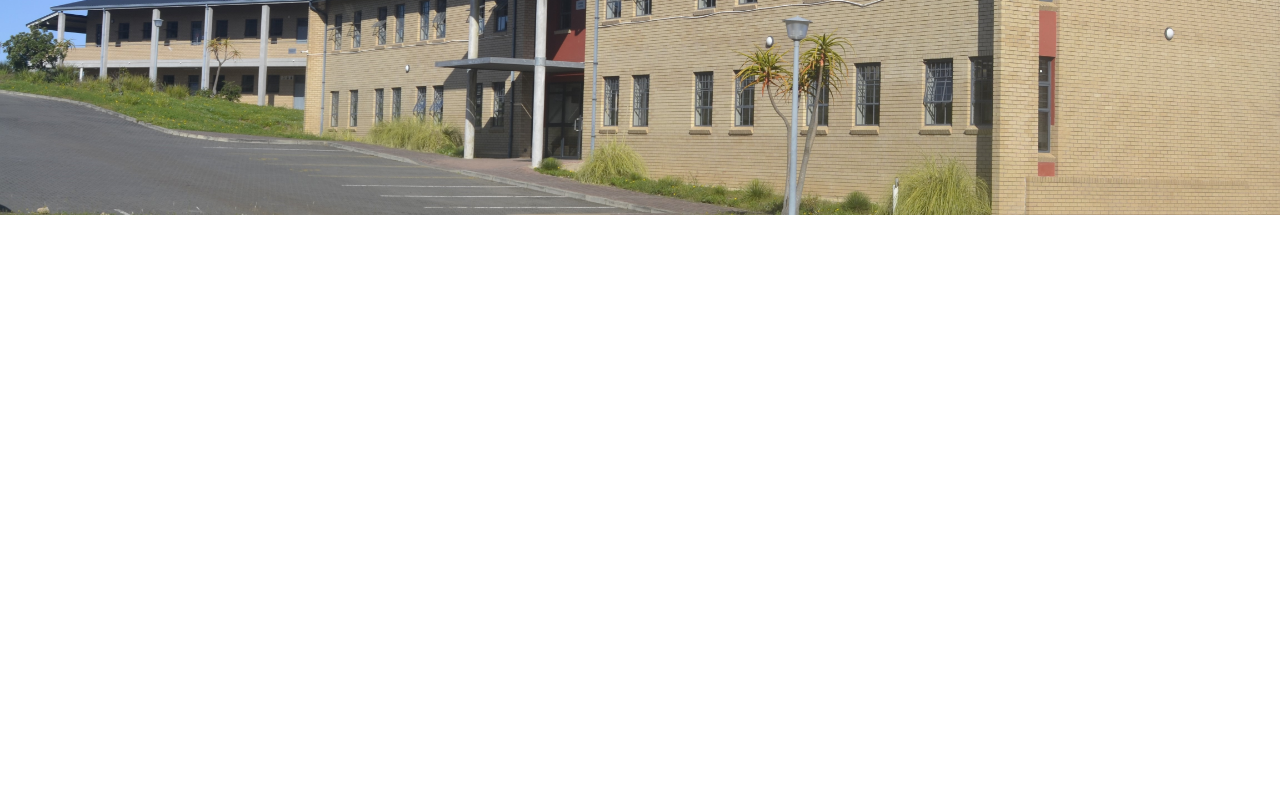
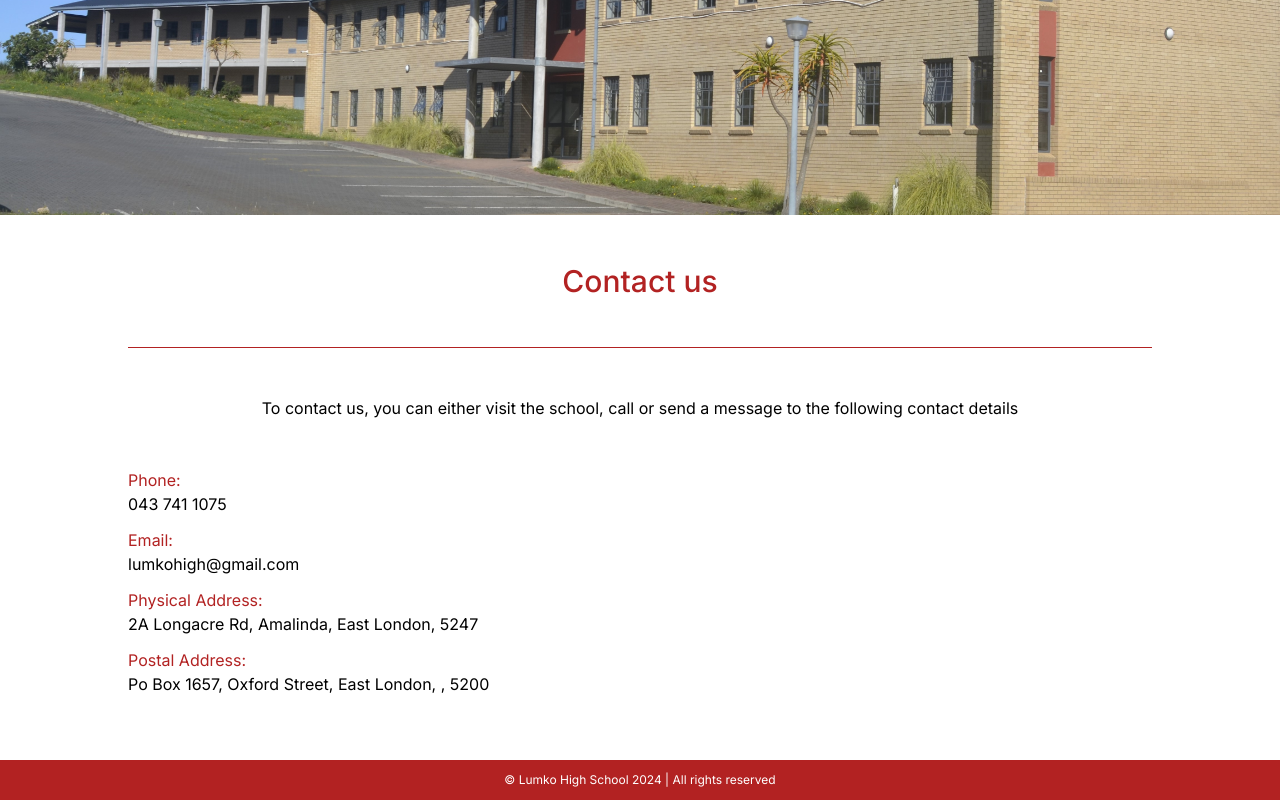
Before and after one commit to DNXBAN001/Lumko-HS, a Next.js app: page /contact in a window 1280 px wide. Shown: the part 393-1193 px from the top of the page. Before the commit the page ends 800 px from the top, so only its background shows below. Built offline with nearby package versions, Linux system fonts and the light colour scheme.

Commit message:
updated contacts

```diff
--- a/app/sign-in/page.tsx
+++ b/app/(auth)/sign-in/page.tsx
@@ -3,7 +3,9 @@ export default function SignIn() {
 
     return (
         <div className="main-body">
-            Sign in Page
+            <div className="auth-container">
+                ...
+            </div>
         </div>
     )
 }
--- a/app/about/page.tsx
+++ b/app/about/page.tsx
@@ -35,7 +35,7 @@ export default function About() {
                             over the Eastern Cape and beyond, celebrating and embracing ethnic and cultural variety.</p>
                     </div>
                 </div>
-                <div className="mision-vision-values-wrapper mt-12 flex justify-around">
+                <div className="mision-vision-values-wrapper mt-12 flex justify-around pb-16">
                     <div className="mission-wrapper w-3/6">
                         <h3 className="text-xl">Mission</h3>
                         <ul className="unordered-list mt-3">
@@ -61,7 +61,7 @@ export default function About() {
                                 citizens that will contribute meaningfully in the advancement of their communities
                             </p>
                         </div>
-                        <div className="about-values-wrapper mt-12">
+                        <div className="about-values-wrapper mt-8">
                             <h3 className="text-xl">Values</h3>
                             <p className="mt-3">Lorem ipsum dolor sit amet, consectetur adipiscing elit, sed do eiusmod tempor incididunt ut labore
                                  et dolore magna aliqua. Ut enim ad minim veniam, quis nostrud exercitation ullamco laboris
--- a/app/admissions/page.tsx
+++ b/app/admissions/page.tsx
@@ -1,4 +1,5 @@
 import Image from "next/image";
+import Link from "next/link";
 
 export default function Admissions() {
 
@@ -12,6 +13,29 @@ export default function Admissions() {
                     alt="banner-image"
                 />
             </div>
+            <div className="admissions-container w-4/5 m-auto mt-12 mb-16">
+                <h1 className="text-3xl text-center">Application Information</h1>
+                <div className="application-info mt-12">
+                    <h3>How to apply?</h3>
+                    <div>
+                        <div>
+                            <h3>Step 1: <span className="text-blue-700"><Link href="/sign-up">Create Account</Link></span></h3>
+                            <p>Applicant needs to have an account in order to proceed with the application process.
+                                If you do not have an existing account: Click
+                                <span className="text-blue-700 underline"><Link href="/sign-up"> here </Link></span>to create one
+                            </p>
+                        </div>
+                        <div>
+                            <h3>Step 2: <span className="text-blue-700"><Link href="/sign-up">Sign in</Link></span></h3>
+                            <p>After signing up for an account you can then login to start with the application.
+                                If you already have an account,
+                                <span className="text-blue-700"><Link href="/sign-in"> sign-in here </Link></span>
+                                to start your application
+                            </p>
+                        </div>
+                    </div>
+                </div>
+            </div>
         </div>
     )
 }
--- /dev/null
+++ b/app/components/Footer.tsx
@@ -0,0 +1,10 @@
+
+
+export default function Footer() {
+
+    return (
+        <footer className="footer-section w-full pt-3 pb-3 text-center  text-white text-xs">
+            © Lumko High School 2024 | All rights reserved
+        </footer>
+    )
+}
--- a/app/contact/page.tsx
+++ b/app/contact/page.tsx
@@ -12,6 +12,32 @@ export default function Contact() {
                     alt="banner-image"
                 />
             </div>
+            <div className="contact-container w-4/5 m-auto mt-12 pb-16">
+                <h1 className="text-3xl font-medium text-center">Contact us</h1>
+                <div className="contact mt-12">
+                    <p className="text-center mt-12">To contact us, you can either visit the school, call or send a
+                        message to the following contact details
+                    </p>
+                    <div className="mt-12">
+                        <div className="mt-3">
+                            <h3>Phone:</h3>
+                            <p>043 741 1075</p>
+                        </div>
+                        <div className="mt-3">
+                            <h3>Email:</h3>
+                            <p>lumkohigh@gmail.com</p>
+                        </div>
+                        <div className="mt-3">
+                            <h3>Physical Address:</h3>
+                            <p>2A Longacre Rd, Amalinda, East London, 5247</p>
+                        </div>
+                        <div className="mt-3">
+                            <h3>Postal Address:</h3>
+                            <p>Po Box 1657, Oxford Street, East London, , 5200</p>
+                        </div>
+                    </div>
+                </div>
+            </div>
         </div>
     )
 }
--- a/app/globals.css
+++ b/app/globals.css
@@ -40,16 +40,31 @@ h1, h3{
 .slideshow-section{
   background: #eee;
 }
-
-/***************About Us Page***************************/
+.footer-section{
+  background-color: #b22222;
+}
+/***************About Us Page****************/
 .about-wrapper{
   border-top: 1px solid #b22222;
 }
 .unordered-list{
   list-style: disc;
 }
-
-
+/***************Contact Page************************/
+.contact{
+  border-top: 1px solid #b22222;
+}
+/****************Admissions***********************/
+.admissions-container .application-info{
+  border-top: 1px solid #b22222
+ }
+/***************Sign-in Page***********************/
+.auth-container{
+  height: 80vh;
+  background-image: url("/banner-2-reduced.jpg");
+  background-size: cover;
+  opacity: 0.5;
+}
 
 
 
@@ -121,7 +136,9 @@ h1, h3{
    }
    .about-values-wrapper{
     margin-top: 20px;
+    margin-bottom: 20px;
    }
+   /**********************/
 }
 
 @media (min-width: 898px){
--- a/app/layout.tsx
+++ b/app/layout.tsx
@@ -3,6 +3,7 @@ import { Inter } from "next/font/google";
 // import { MuseoModerno } from "next/font/google";
 import "./globals.css";
 import Navbar from "./components/Navbar";
+import Footer from "./components/Footer";
 
 const inter = Inter({ subsets: ["latin"] });
 // const museoModerno = MuseoModerno({ subsets: ["latin"] })
@@ -22,6 +23,7 @@ export default function RootLayout({
       <body className={inter.className}>
         <Navbar />
         {children}
+        <Footer />
       </body>
     </html>
   );
```
Also changed, not shown: 1 other file (tests, documents, lock files or other folders).
